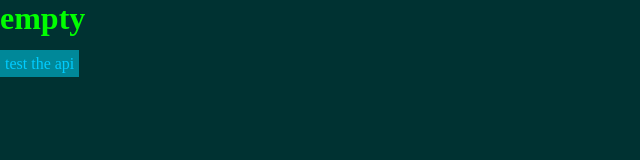
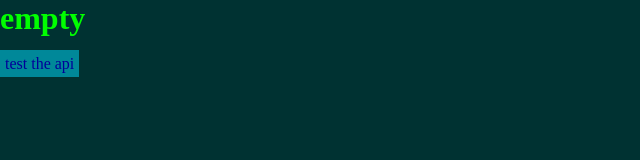
Before and after one commit to leonardosotelo89/public_api_prototype, a plain HTML site: page index.html in a window 1280 px wide. Shown: the full height of the page, 0-640 px from the left. Drawn offline with Linux system fonts and the light colour scheme.

Commit message:
Actualizar index.html

```diff
--- a/index.html
+++ b/index.html
@@ -17,7 +17,7 @@
    a{
     text-decoration:none;
     background-color:#089;
-    color:#0cf;
+    color:#009;
     font-size:16px;
     padding:5px;
    }
```
